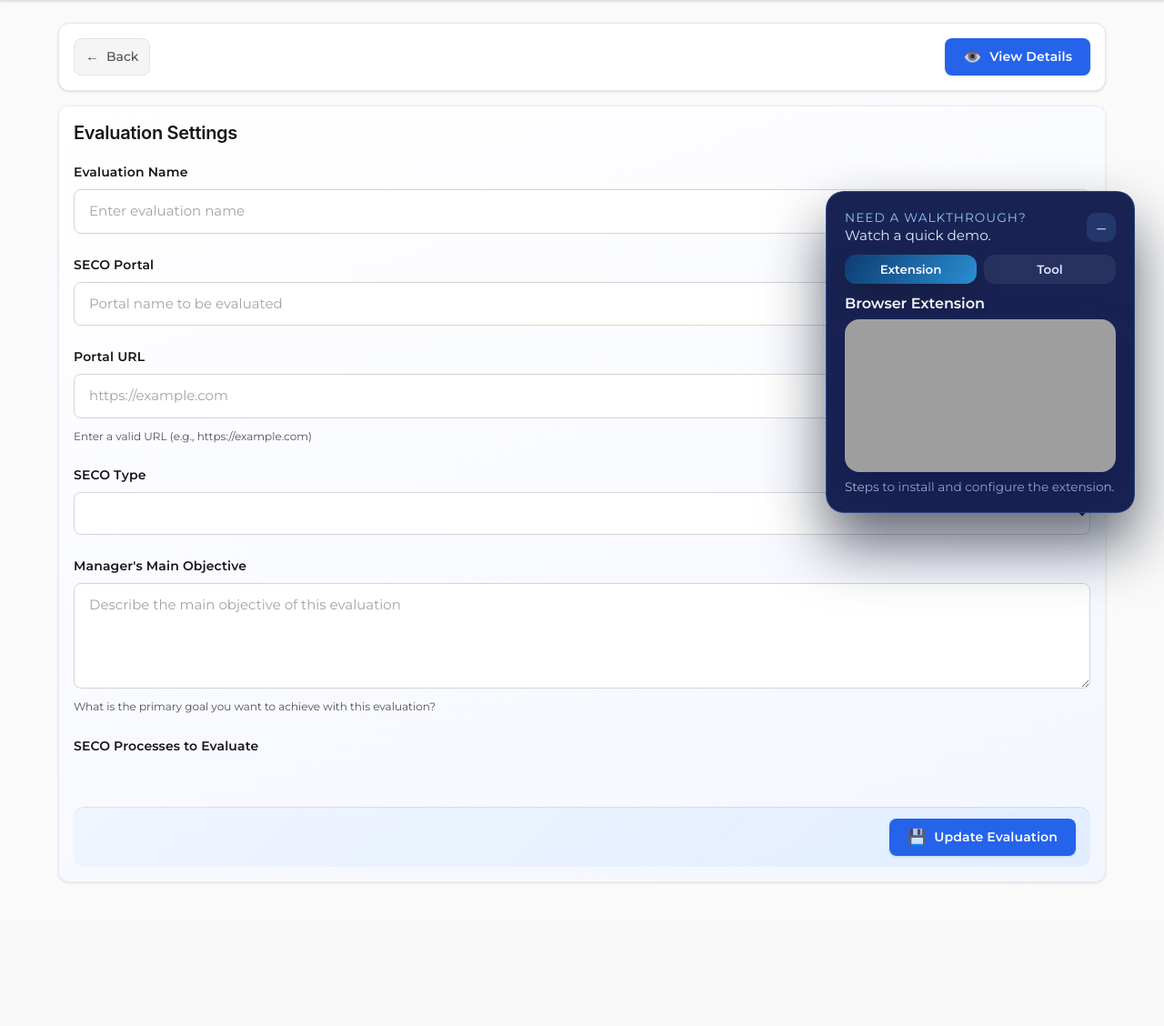
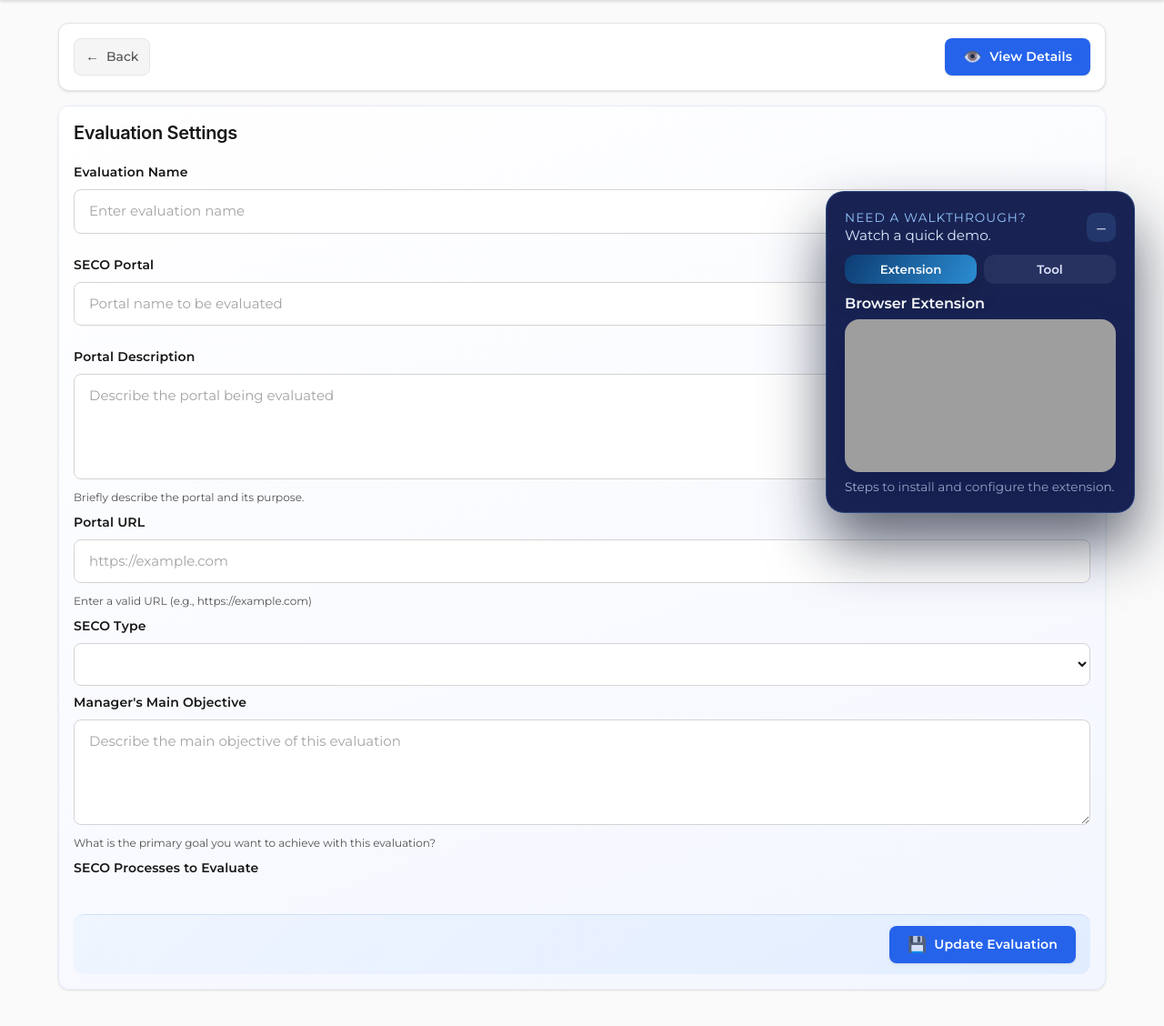
Before and after one commit to alexandr10cl/SECO-Transparency-Framework, a Flask app: template tet-website/templates/edit_evaluation.html in a window 1280 px wide. Shown: the part 204-1332 px from the top of the page at 91% size. Before the commit the page ends 1175 px from the top, so only its background shows below. Run offline with Flask 3, Linux system fonts and the light colour scheme; the template is opened without the code that fills it, so the values that code supplies are empty; grey boxes are pictures that could not be loaded.

Commit message:
feat: adiciona campo de descrição ao form de edição

```diff
--- a/tet-website/templates/edit_evaluation.html
+++ b/tet-website/templates/edit_evaluation.html
@@ -77,6 +77,11 @@
                         </div>
 
                         <div class="form-group">
+                            <label for="seco_portal_description" class="form-label">Portal Description</label>
+                            <textarea name="seco_portal_description" id="seco_portal_description" class="form-input" rows="4" maxlength="2000" placeholder="Describe the portal being evaluated" required {% if evaluation.collected_data %}disabled{% endif %}>{{ evaluation.seco_portal_description or '' }}</textarea>
+                            <div class="form-help">Briefly describe the portal and its purpose.</div>
+
+                        <div class="form-group">
                             <label for="seco_portal_url" class="form-label">Portal URL</label>
                             <input type="text" name="seco_portal_url" id="seco_portal_url" class="form-input" placeholder="https://example.com" value="{{ evaluation.seco_portal_url }}" required {% if evaluation.collected_data %}disabled{% endif %}>
                             <div class="form-help">Enter a valid URL (e.g., https://example.com)</div>
```
